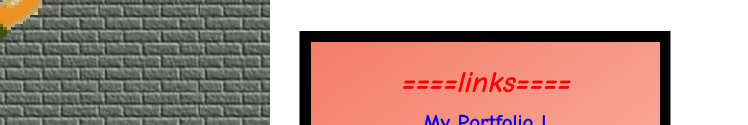
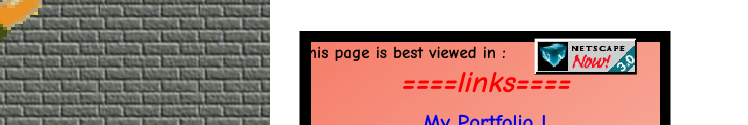
Before and after one commit to manuelonthemic/manuelonthemic.com, a plain HTML site: page index.html in a window 1280 px wide. Shown: the part 409-534 px from the top of the page, 0-748 px from the left. Drawn offline with Linux system fonts and the light colour scheme.

Commit message:
netscape update !! !

```diff
--- a/index.html
+++ b/index.html
@@ -39,7 +39,9 @@
     <div id="github">
       <img src="now github hosted.png">
     </div>
-
+  <div id="netscape">
+ <p style="color: black; font-size: 17px;">this page is best viewed in :<a href="https://www.google.com/chrome/"><img style="scale: 0.18; transform: translate(-100%,-240%);" src="netscape.gif" alt=""></a></p>
+  </div>
     <img src="comisions.png" style="position: absolute;left: 45%;transform: scale(0.5);top: 15%;">
 
     <div style="text-align:center">
@@ -113,12 +115,16 @@
     <img src="fire-under-construction-animation.gif" alt="under construction" style="margin-top: +1700px;">
   </div>
 
-  <div id="footer" style="text-align: center;">
-    <a href="rss.xml" style="text-decoration-line: line-through ;">rss feed</a>
-    <a href="index.html">Back to homepage</a>
-    <a href="contact.html">contact</a>
-    <p style="position: fixed; left: 0%; bottom: -16%; color: whitesmoke; font-size: 15px;">lastest update : 09/22</p>
-  </div>
+
 </body>
 
+<div id="footer" style="text-align: center;">
+  <a href="rss.xml" style="text-decoration-line: line-through ;">rss feed</a>
+  <a href="index.html">Back to homepage</a>
+  <a href="contact.html">contact</a>
+  <p style="position: fixed; left: 0%; bottom: -16%; color: whitesmoke; font-size: 15px;">lastest update : 09/22</p>
+</div>
+
+
+
 </html>
--- a/style.css
+++ b/style.css
@@ -88,6 +88,12 @@ transform: scale(0.5) rotate(-25deg);
   image-rendering: auto;
   }
 
+  #netscape{
+    position: absolute;
+    left: 1%;
+    top: 19%;
+    }
+
 #maintext{
   position: absolute;
   text-align:center
```
Also changed, not shown: netscape.gif (added).
